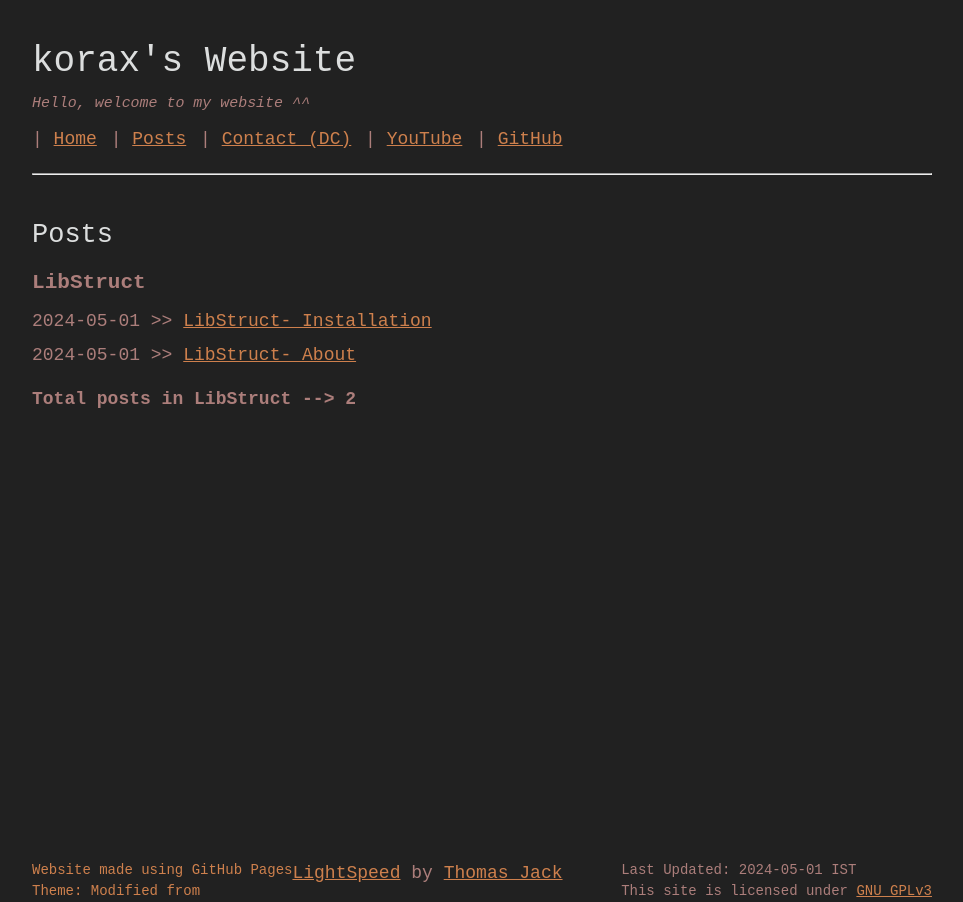
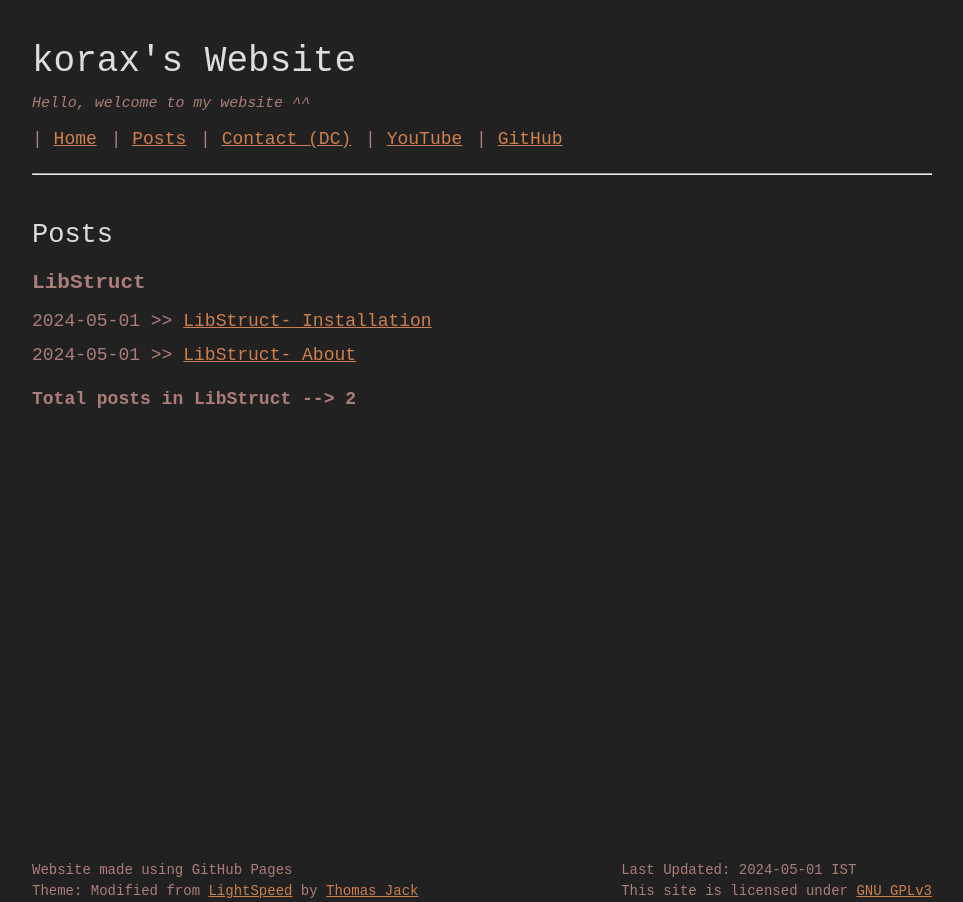
Before and after one commit to koraxial/koraxial.github.io, a Jekyll site: the page built from posts/index.html, in a window 1280 px wide. Shown: the whole page, without its empty margins (158-1121 px from the left). Built offline with Jekyll 4.4.1, drawn with Linux system fonts in a browser that asks for light colours.

Commit message:
Update index.html

```diff
--- a/posts/index.html
+++ b/posts/index.html
@@ -10,6 +10,6 @@
         <span class="post-item">{{ post.date | date: '%Y-%m-%d' }} >> <a href="{{ post.url }}">{{ post.title }}</a></span>
         {% endfor %}
 <div class="category-all-nav">
-    <h4>Total posts in {{category | first}} --> {{category[1] | size}} <a href="/{{category | first | downcase }}/"</a></h4>
+    <h4>Total posts in {{category | first}} --> {{category[1] | size}} <a href="/{{category | first | downcase }}/"></a></h4>
 </div>
 {% endfor %}
```
